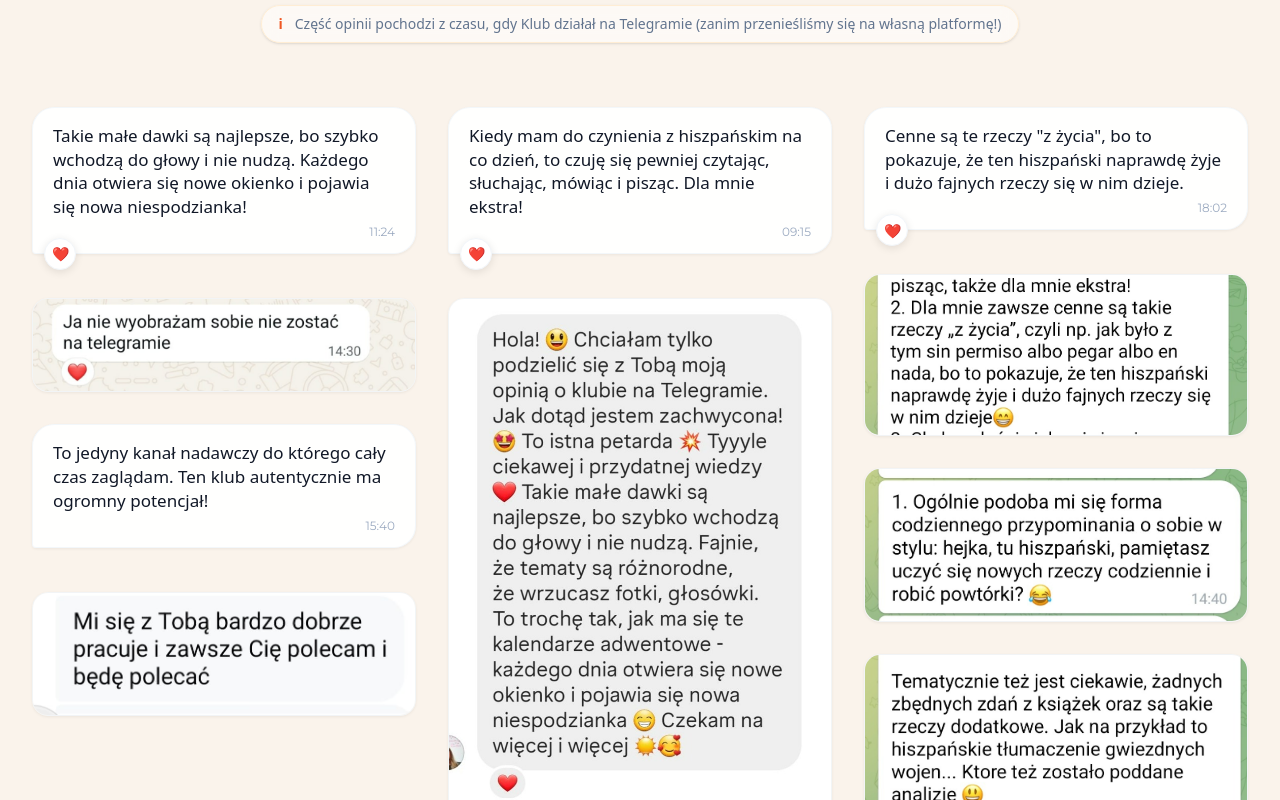
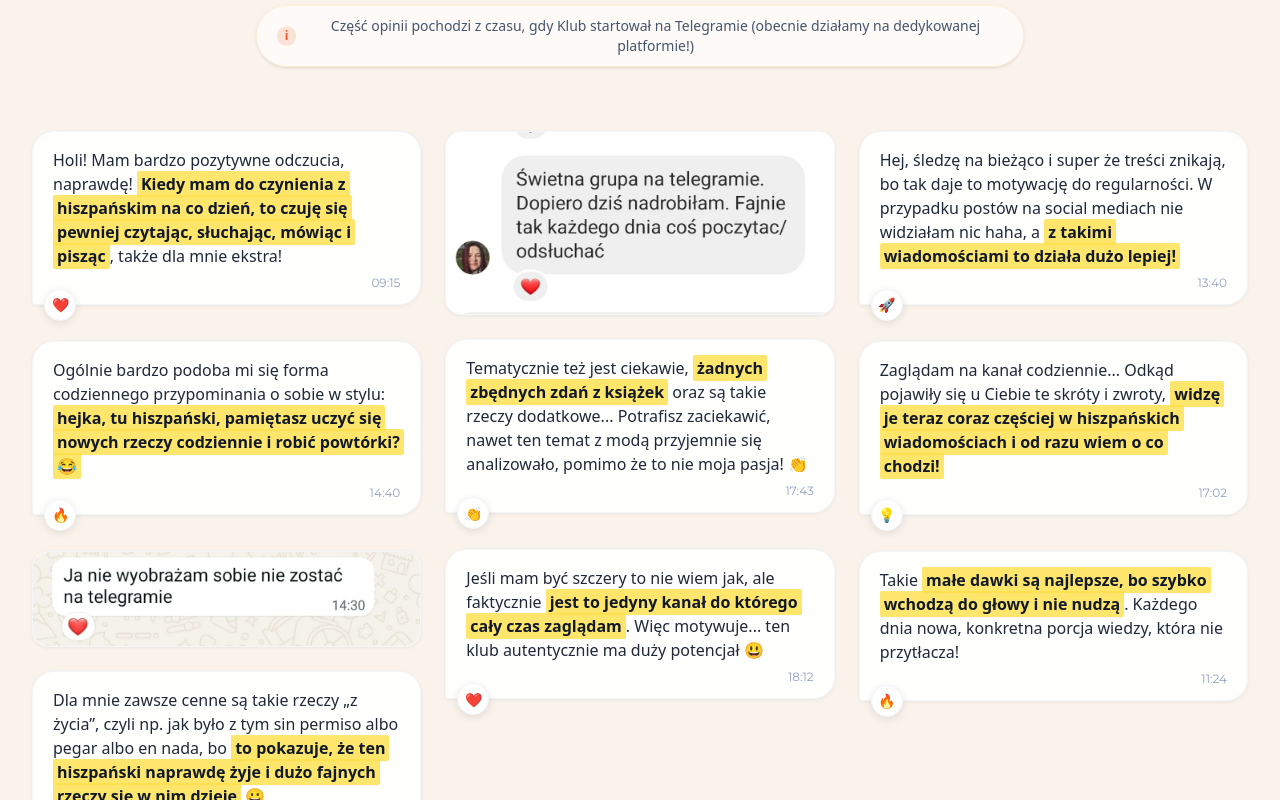
Before and after one commit to apiatek1996-del/strona-strefa-klub, a Next.js app: page / in a window 1280 px wide. Shown: the part 9940-10740 px from the top of the page. Built offline with nearby package versions, Linux system fonts and the light colour scheme.

Commit message:
Testimonials: unikalne opinie klubowe, zolte zakreślenia kluczowych fragmentow, usuniecie duplikatow

```diff
--- a/components/sections/Testimonials.tsx
+++ b/components/sections/Testimonials.tsx
@@ -1,102 +1,192 @@
 "use client";
 
+import React from "react";
+
+interface TextTestimonial {
+  text: string;
+  highlighted: string; // Key phrase to emphasize
+  fullTextBefore: string;
+  fullTextAfter: string;
+  time: string;
+  reaction?: string;
+}
+
+interface ImageTestimonial {
+  src: string;
+  alt: string;
+}
+
+type TestimonialItem =
+  | { type: "text"; content: TextTestimonial }
+  | { type: "image"; content: ImageTestimonial };
+
 const Testimonials = () => {
-  // Punchy short screenshots
-  const screenshotImages = [
-    "/testimonials/t1.jpg",
-    "/testimonials/t3.jpg",
-    "/testimonials/t4.jpg",
-    "/testimonials/t12.jpg",
-    "/testimonials/t13.jpg",
-    "/testimonials/t14.jpg",
-  ];
-
-  // Text testimonials formatted as authentic Telegram message bubbles
-  const textTestimonials = [
+  const testimonials: TestimonialItem[] = [
     {
-      text: "Takie małe dawki są najlepsze, bo szybko wchodzą do głowy i nie nudzą. Każdego dnia otwiera się nowe okienko i pojawia się nowa niespodzianka!",
-      time: "11:24",
-      hasReaction: true,
+      type: "text",
+      content: {
+        fullTextBefore: "Holi! Mam bardzo pozytywne odczucia, naprawdę! ",
+        highlighted: "Kiedy mam do czynienia z hiszpańskim na co dzień, to czuję się pewniej czytając, słuchając, mówiąc i pisząc",
+        fullTextAfter: ", także dla mnie ekstra!",
+        text: "",
+        time: "09:15",
+        reaction: "❤️",
+      },
     },
     {
-      text: "To jedyny kanał nadawczy do którego cały czas zaglądam. Ten klub autentycznie ma ogromny potencjał!",
-      time: "15:40",
-      hasReaction: false,
+      type: "text",
+      content: {
+        fullTextBefore: "Ogólnie bardzo podoba mi się forma codziennego przypominania o sobie w stylu: ",
+        highlighted: "hejka, tu hiszpański, pamiętasz uczyć się nowych rzeczy codziennie i robić powtórki? 😂",
+        fullTextAfter: "",
+        text: "",
+        time: "14:40",
+        reaction: "🔥",
+      },
     },
     {
-      text: "Kiedy mam do czynienia z hiszpańskim na co dzień, to czuję się pewniej czytając, słuchając, mówiąc i pisząc. Dla mnie ekstra!",
-      time: "09:15",
-      hasReaction: true,
+      type: "image",
+      content: {
+        src: "/testimonials/t1.jpg",
+        alt: "Opinia członka Klubu: Ja nie wyobrażam sobie nie zostać",
+      },
     },
     {
-      text: `Cenne są te rzeczy "z życia", bo to pokazuje, że ten hiszpański naprawdę żyje i dużo fajnych rzeczy się w nim dzieje.`,
-      time: "18:02",
-      hasReaction: true,
+      type: "text",
+      content: {
+        fullTextBefore: "Dla mnie zawsze cenne są takie rzeczy „z życia”, czyli np. jak było z tym sin permiso albo pegar albo en nada, bo ",
+        highlighted: "to pokazuje, że ten hiszpański naprawdę żyje i dużo fajnych rzeczy się w nim dzieje",
+        fullTextAfter: " 😀",
+        text: "",
+        time: "16:05",
+        reaction: "✨",
+      },
     },
-  ];
-
-  // Interleaved combined array
-  const allTestimonials = [
-    { type: 'text', content: textTestimonials[0] },
-    { type: 'image', src: screenshotImages[0] },
-    { type: 'text', content: textTestimonials[1] },
-    { type: 'image', src: screenshotImages[1] },
-    { type: 'text', content: textTestimonials[2] },
-    { type: 'image', src: screenshotImages[2] },
-    { type: 'text', content: textTestimonials[3] },
-    { type: 'image', src: screenshotImages[3] },
-    { type: 'image', src: screenshotImages[4] },
-    { type: 'image', src: screenshotImages[5] },
+    {
+      type: "image",
+      content: {
+        src: "/testimonials/t11.jpg",
+        alt: "Opinia członka Klubu: Fajnie tak każdego dnia coś poczytać/odsłuchać",
+      },
+    },
+    {
+      type: "text",
+      content: {
+        fullTextBefore: "Tematycznie też jest ciekawie, ",
+        highlighted: "żadnych zbędnych zdań z książek",
+        fullTextAfter: " oraz są takie rzeczy dodatkowe... Potrafisz zaciekawić, nawet ten temat z modą przyjemnie się analizowało, pomimo że to nie moja pasja! 👏",
+        text: "",
+        time: "17:43",
+        reaction: "👏",
+      },
+    },
+    {
+      type: "text",
+      content: {
+        fullTextBefore: "Jeśli mam być szczery to nie wiem jak, ale faktycznie ",
+        highlighted: "jest to jedyny kanał do którego cały czas zaglądam",
+        fullTextAfter: ". Więc motywuje... ten klub autentycznie ma duży potencjał 😃",
+        text: "",
+        time: "18:12",
+        reaction: "❤️",
+      },
+    },
+    {
+      type: "text",
+      content: {
+        fullTextBefore: "Hej, śledzę na bieżąco i super że treści znikają, bo tak daje to motywację do regularności. W przypadku postów na social mediach nie widziałam nic haha, a ",
+        highlighted: "z takimi wiadomościami to działa dużo lepiej!",
+        fullTextAfter: "",
+        text: "",
+        time: "13:40",
+        reaction: "🚀",
+      },
+    },
+    {
+      type: "text",
+      content: {
+        fullTextBefore: "Zaglądam na kanał codziennie... Odkąd pojawiły się u Ciebie te skróty i zwroty, ",
+        highlighted: "widzę je teraz coraz częściej w hiszpańskich wiadomościach i od razu wiem o co chodzi!",
+        fullTextAfter: "",
+        text: "",
+        time: "17:02",
+        reaction: "💡",
+      },
+    },
+    {
+      type: "text",
+      content: {
+        fullTextBefore: "Takie ",
+        highlighted: "małe dawki są najlepsze, bo szybko wchodzą do głowy i nie nudzą",
+        fullTextAfter: ". Każdego dnia nowa, konkretna porcja wiedzy, która nie przytłacza!",
+        text: "",
+        time: "11:24",
+        reaction: "🔥",
+      },
+    },
   ];
 
   return (
     <section id="opinie" className="bg-[#FAF3EB] py-20 lg:py-32 overflow-hidden relative">
       <div className="container mx-auto px-4 sm:px-6 lg:px-8 max-w-7xl">
         <div className="text-center max-w-3xl mx-auto mb-16">
-          <h2 className="text-3xl md:text-5xl font-heading font-bold tracking-normal text-slate-800 mb-6" style={{ fontFamily: 'var(--font-lora), serif' }}>
+          <h2
+            className="text-3xl md:text-5xl font-heading font-bold tracking-normal text-slate-800 mb-6"
+            style={{ fontFamily: "var(--font-lora), serif" }}
+          >
             Co mówią członkowie <span className="text-primary">Klubu?</span>
           </h2>
           <p className="text-lg text-slate-600 mb-8">
             Prawdziwe głosy osób, które są w Klubie każdego dnia.
           </p>
-          <div className="inline-flex items-center gap-3 bg-white/50 backdrop-blur-sm px-4 py-2 rounded-full border border-orange-100 text-sm text-slate-500 shadow-sm">
-            <span className="text-primary font-bold">i</span>
-            <span>Część opinii pochodzi z czasu, gdy Klub działał na Telegramie (zanim przenieśliśmy się na własną platformę!)</span>
+          <div className="inline-flex items-center gap-3 bg-white/60 backdrop-blur-sm px-5 py-2.5 rounded-full border border-orange-100 text-sm text-slate-600 shadow-sm">
+            <span className="w-5 h-5 rounded-full bg-primary/15 text-primary font-bold text-xs flex items-center justify-center">
+              i
+            </span>
+            <span>
+              Część opinii pochodzi z czasu, gdy Klub startował na Telegramie (obecnie działamy na dedykowanej platformie!)
+            </span>
           </div>
         </div>
 
-        {/* Masonry grid with interleaved content */}
-        <div className="columns-1 md:columns-2 lg:columns-3 gap-8 space-y-8">
-          {allTestimonials.map((item, index) => (
+        {/* Masonry grid */}
+        <div className="columns-1 md:columns-2 lg:columns-3 gap-6 space-y-6">
+          {testimonials.map((item, index) => (
             <div key={index} className="break-inside-avoid">
-              {item.type === 'text' ? (
-                /* Authentic Telegram Chat Bubble */
+              {item.type === "text" ? (
+                /* Authentic Chat Bubble with Key Highlight */
                 <div className="relative inline-block w-full pb-3">
-                  <div className="bg-white/95 backdrop-blur-xs px-5 pt-4 pb-3 rounded-[22px] rounded-bl-[4px] shadow-[0_1px_3px_rgba(0,0,0,0.06)] border border-slate-100/80 hover:shadow-md transition-shadow">
-                    <p className="text-slate-900 text-[16px] sm:text-[17px] leading-[1.4] font-normal tracking-normal">
-                      {item.content?.text}
+                  <div className="bg-white/95 backdrop-blur-xs px-5 pt-4 pb-3 rounded-[22px] rounded-bl-[4px] shadow-[0_1px_4px_rgba(0,0,0,0.06)] border border-slate-100/90 hover:shadow-md transition-shadow">
+                    <p className="text-slate-800 text-[15px] sm:text-[16px] leading-[1.5] font-normal tracking-normal">
+                      {item.content.fullTextBefore}
+                      <mark className="bg-[#FDE047]/80 text-slate-900 font-semibold px-1 py-0.5 rounded-xs decoration-clone shadow-[0_1px_1px_rgba(0,0,0,0.03)]">
+                        {item.content.highlighted}
+                      </mark>
+                      {item.content.fullTextAfter}
                     </p>
 
-                    <div className="flex justify-end mt-1">
-                      <span className="text-[12px] text-slate-400/90 font-sans select-none">
-                        {item.content?.time}
+                    <div className="flex justify-end mt-1.5">
+                      <span className="text-[12px] text-slate-400 font-sans select-none">
+                        {item.content.time}
                       </span>
                     </div>
                   </div>
 
                   {/* Reaction Bubble on corner */}
-                  {item.content?.hasReaction && (
+                  {item.content.reaction && (
                     <div className="absolute -bottom-1 left-3 bg-white shadow-[0_2px_8px_rgba(0,0,0,0.1)] rounded-full w-8 h-8 flex items-center justify-center border border-slate-100 select-none">
-                      <span className="text-[14px]">❤️</span>
+                      <span className="text-[14px]">{item.content.reaction}</span>
                     </div>
                   )}
                 </div>
               ) : (
-                <img
-                  src={item.src}
-                  alt="Opinia członka Klubu"
-                  className="w-full h-auto rounded-2xl shadow-[0_1px_3px_rgba(0,0,0,0.06)] border border-slate-100/80 hover:scale-[1.01] transition-transform duration-300"
-                />
+                <div className="relative group overflow-hidden rounded-2xl shadow-[0_1px_4px_rgba(0,0,0,0.06)] border border-slate-100/90 bg-white">
+                  <img
+                    src={item.content.src}
+                    alt={item.content.alt}
+                    className="w-full h-auto rounded-2xl group-hover:scale-[1.01] transition-transform duration-300"
+                  />
+                </div>
               )}
             </div>
           ))}
```
Also changed, not shown: public/testimonials/t16.jpg (added).
